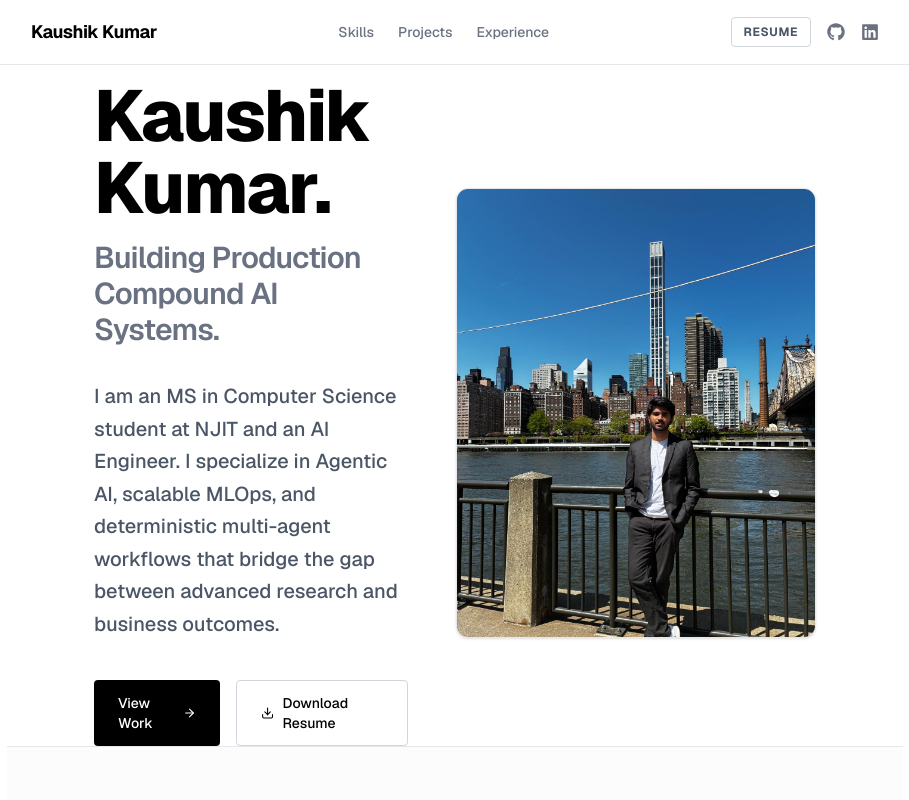
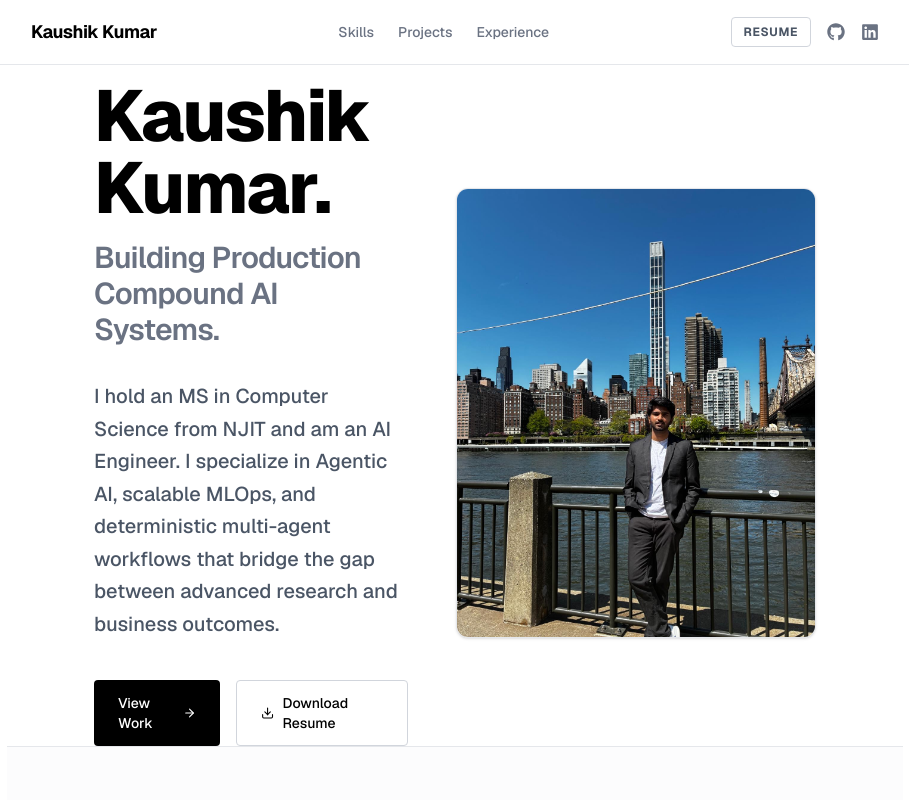
Before and after one commit to kaushikkumarkr/professional-portfolio, a Next.js app: page / in a window 1280 px wide. Shown: the top 800 px of the page, without its empty margins (185-1094 px from the left). Built offline with nearby package versions, Linux system fonts and the light colour scheme.

Commit message:
style: update bio to reflect MS graduation

```diff
--- a/src/components/Hero.tsx
+++ b/src/components/Hero.tsx
@@ -33,7 +33,7 @@ export default function Hero() {
             transition={{ duration: 0.5, delay: 0.2 }}
             className="text-lg md:text-xl text-gray-600 max-w-2xl mb-10 leading-relaxed font-medium"
           >
-            I am an MS in Computer Science student at NJIT and an AI Engineer.
+            I hold an MS in Computer Science from NJIT and am an AI Engineer.
             I specialize in Agentic AI, scalable MLOps, and deterministic multi-agent workflows that bridge the gap between advanced research and business outcomes.
           </motion.p>
 
```
